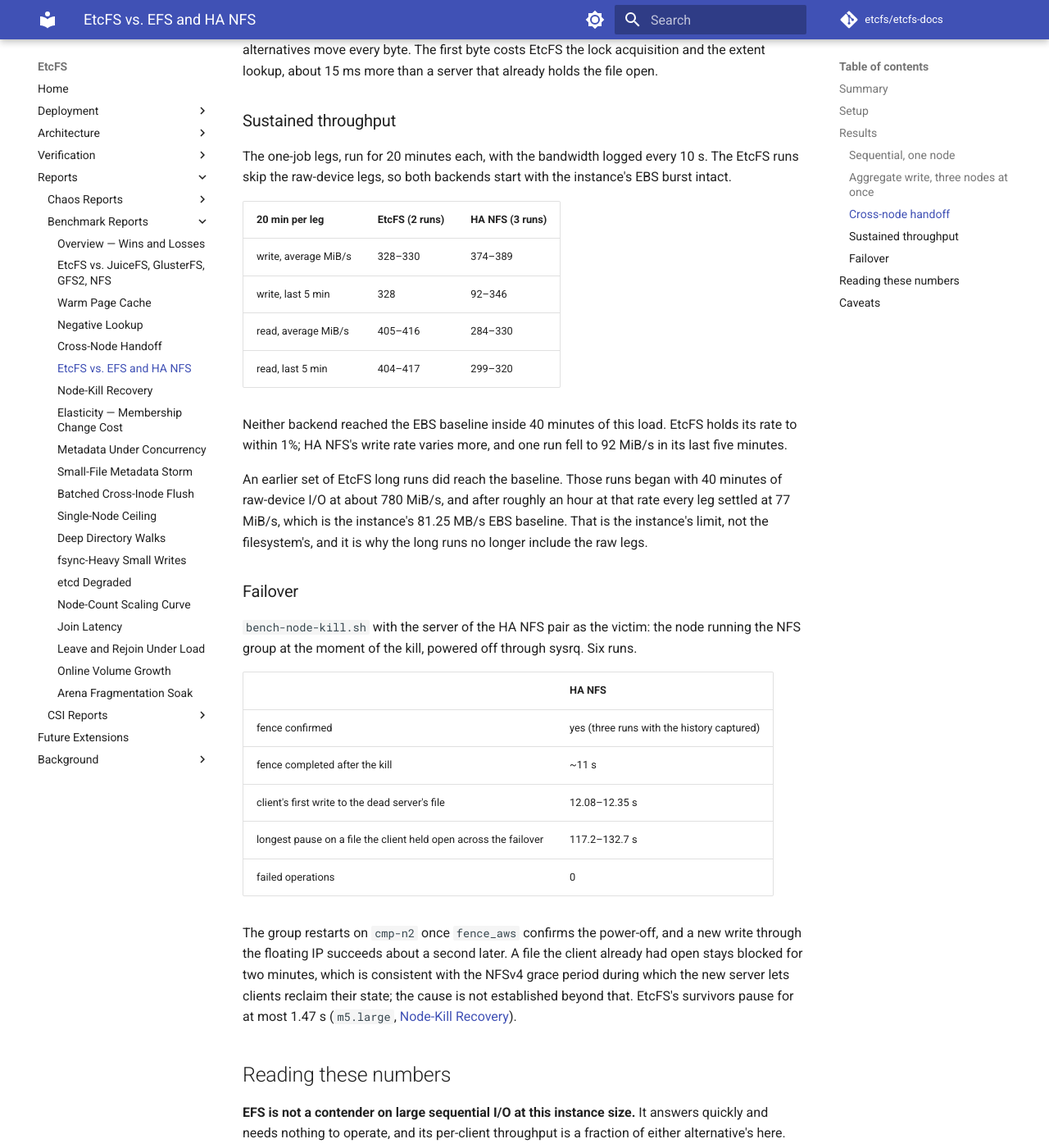
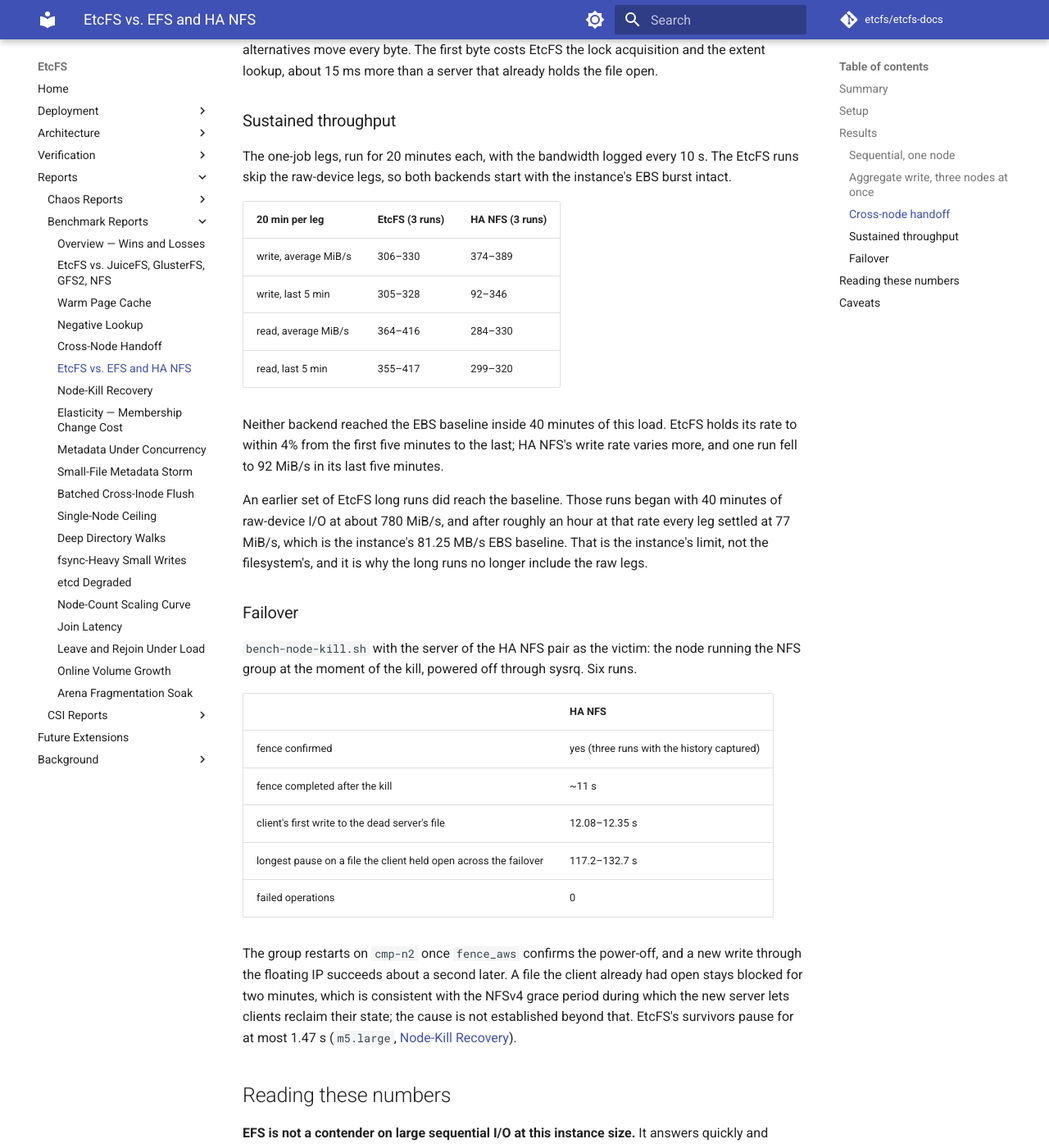
Before and after one commit to etcfs/etcfs-docs, an MkDocs documentation site: the page built from docs/reports/benchmark-reports/efs-and-ha-nfs.md, in a window 1280 px wide and 1400 px high, scrolled down 3269 px. Shown: the whole window at 82% size. Built offline with MkDocs 1.6.1 and Material for MkDocs 9.7.7, drawn with Linux system fonts in a browser that asks for light colours; comment, search, counter and statistics services are not loaded; some of the changed text lies outside the part shown.

Commit message:
docs(benchmarks): added the third EtcFS sustained run to the EFS and HA NFS report

```diff
--- a/docs/reports/benchmark-reports/efs-and-ha-nfs.md
+++ b/docs/reports/benchmark-reports/efs-and-ha-nfs.md
@@ -127,15 +127,15 @@ The one-job legs, run for 20 minutes each, with the bandwidth logged every
 10 s. The EtcFS runs skip the raw-device legs, so both backends start with the
 instance's EBS burst intact.
 
-| 20 min per leg | EtcFS (2 runs) | HA NFS (3 runs) |
+| 20 min per leg | EtcFS (3 runs) | HA NFS (3 runs) |
 |---|---|---|
-| write, average MiB/s | 328–330 | 374–389 |
-| write, last 5 min | 328 | 92–346 |
-| read, average MiB/s | 405–416 | 284–330 |
-| read, last 5 min | 404–417 | 299–320 |
+| write, average MiB/s | 306–330 | 374–389 |
+| write, last 5 min | 305–328 | 92–346 |
+| read, average MiB/s | 364–416 | 284–330 |
+| read, last 5 min | 355–417 | 299–320 |
 
 Neither backend reached the EBS baseline inside 40 minutes of this load. EtcFS
-holds its rate to within 1%; HA NFS's write rate varies more, and one run fell
+holds its rate to within 4% from the first five minutes to the last; HA NFS's write rate varies more, and one run fell
 to 92 MiB/s in its last five minutes.
 
 An earlier set of EtcFS long runs did reach the baseline. Those runs began with
```
Also changed, not shown: other parts of docs/reports/benchmark-reports/efs-and-ha-nfs.md (+1 -1 lines).
